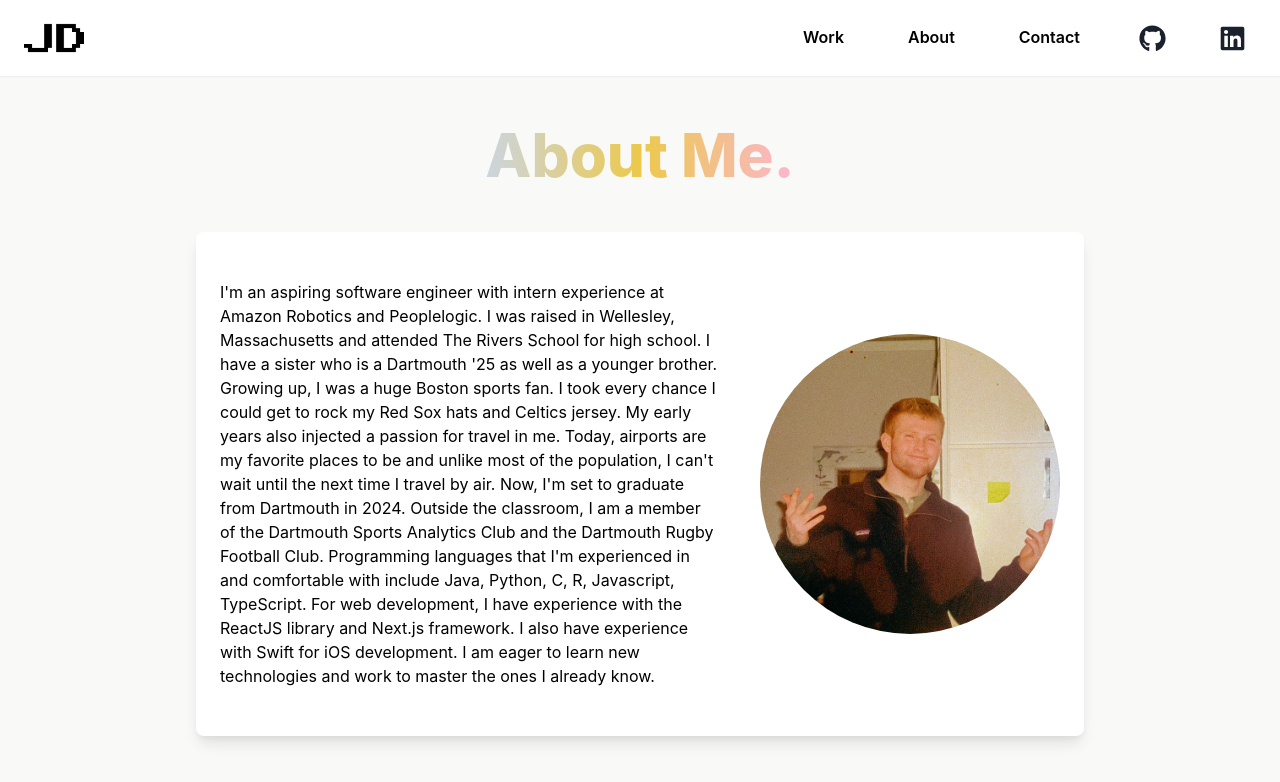
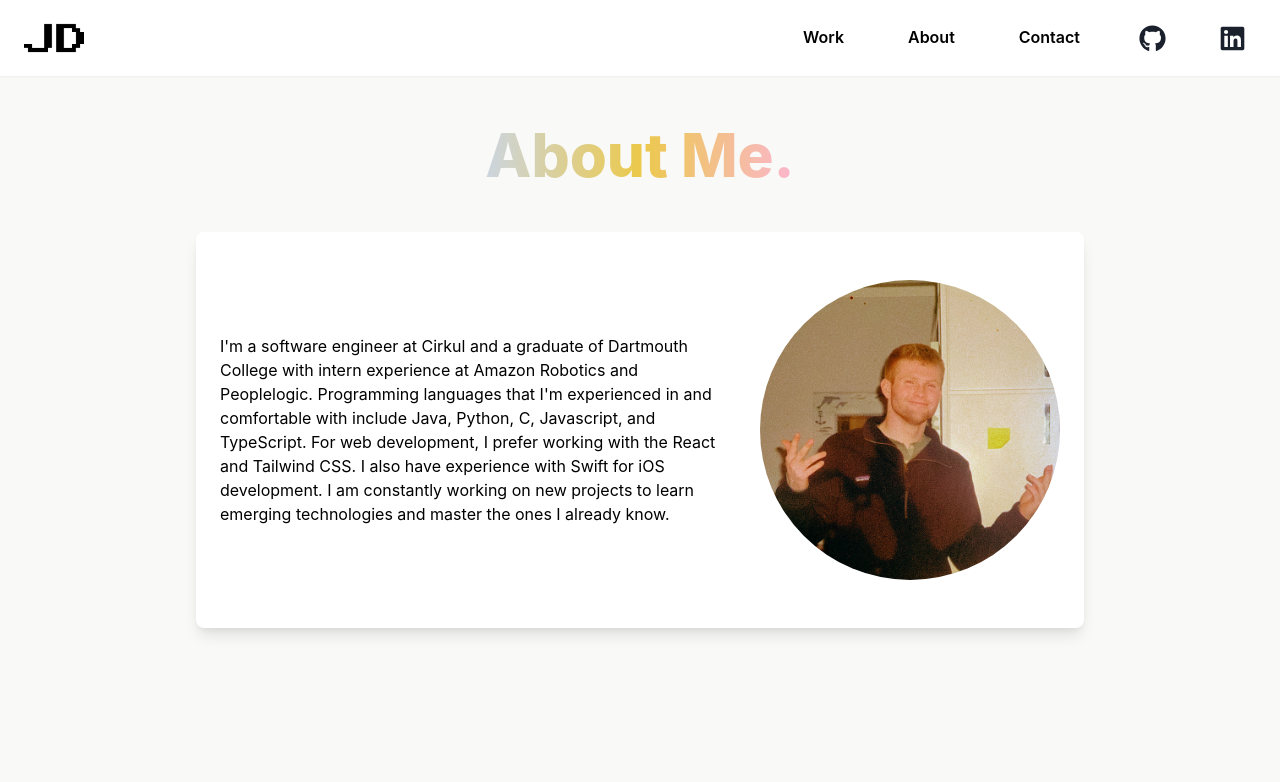
Before and after one commit to jcdesmond23/jackdesmond.dev, a Next.js app: page /about in a window 1280 px wide. Shown: the top 782 px of the page. Built offline with nearby package versions, Linux system fonts and the light colour scheme.

Commit message:
Update hero and about page

```diff
--- a/components/Hero.js
+++ b/components/Hero.js
@@ -21,7 +21,7 @@ export default function Hero() {
                     fontSize={['2xl','2xl','3xl','3xl']}
                     textAlign='center'
                 >
-                    I'm a computer science major at Dartmouth College
+                    I'm a software engineer at Cirkul and aDartmouth College graduate
                 </Text>
                 <Stack spacing={6} direction={['column','column','row','row']} pt={5}>
                     <Link href='work'>
--- a/pages/about.js
+++ b/pages/about.js
@@ -40,14 +40,9 @@ export default function About() {
                                     fontWeight='base'
                                     textAlign='left'
                                 >
-                                    I'm an aspiring software engineer with intern experience at Amazon Robotics and Peoplelogic.
-                                    I was raised in Wellesley, Massachusetts and attended The Rivers School for high school.
-                                    I have a sister who is a Dartmouth '25 as well as a younger brother. Growing up, I was a huge Boston sports fan.
-                                    I took every chance I could get to rock my Red Sox hats and Celtics jersey. My early years also injected a passion for travel in me.
-                                    Today, airports are my favorite places to be and unlike most of the population, I can't wait until the next time I travel by air.
-                                    Now, I'm set to graduate from Dartmouth in 2024. Outside the classroom, I am a member of the Dartmouth Sports Analytics Club and the Dartmouth Rugby Football Club.
-                                    Programming languages that I'm experienced in and comfortable with include Java, Python, C, R, Javascript, TypeScript. For web development, I have experience with the ReactJS library and Next.js framework.
-                                    I also have experience with Swift for iOS development. I am eager to learn new technologies and work to master the ones I already know.
+                                    I'm a software engineer at Cirkul and a graduate of Dartmouth College with intern experience at Amazon Robotics and Peoplelogic.
+                                    Programming languages that I'm experienced in and comfortable with include Java, Python, C, Javascript, and TypeScript. For web development, I prefer working with the React and Tailwind CSS.
+                                    I also have experience with Swift for iOS development. I am constantly working on new projects to learn emerging technologies and master the ones I already know.
                                 </Text>
                             </Flex>
                             <Image
```
